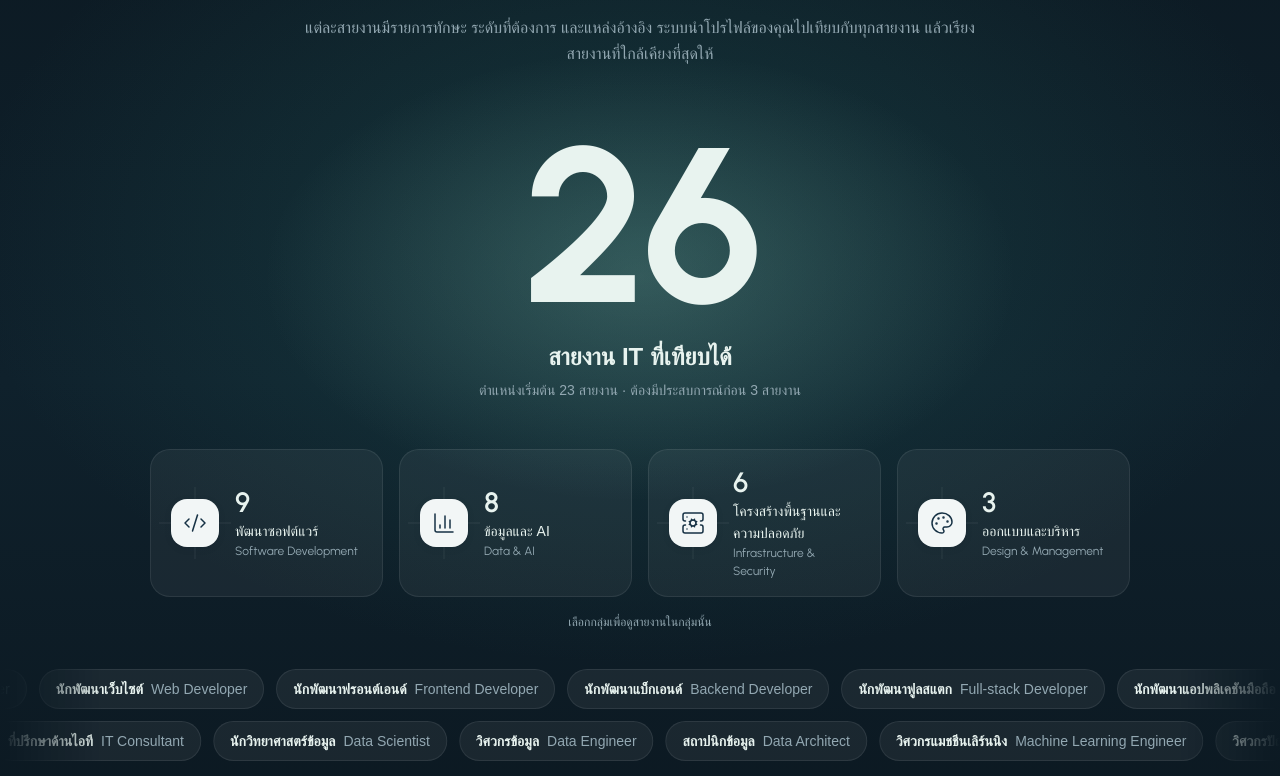
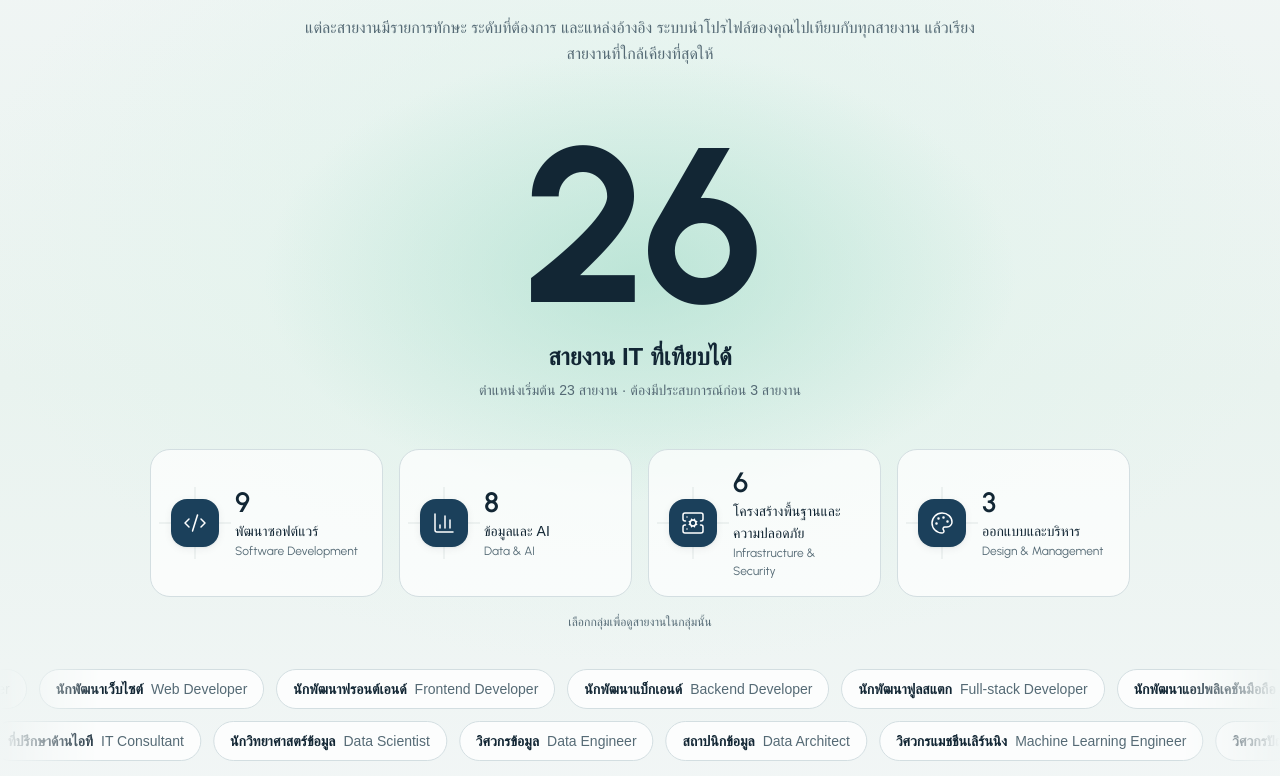
Before and after one commit to sakda1306/Advanced-Topic-in-Computer-Software-Course-Career-Mirror, a Next.js app in the folder web/: page / in a window 1280 px wide. Shown: the part 1704-2480 px from the top of the page. Built offline with nearby package versions, Linux system fonts and the light colour scheme; a web font is replaced by a local one.

Commit message:
feat(web): give the supported roles band a light theme
The band follows the theme toggle: a pale Mist band with slate text and slate icon squares in the light theme, the Night band in the dark theme. Tile, chip and line colours read from variables on .roles-panel.

```diff
--- a/web/app/globals.css
+++ b/web/app/globals.css
@@ -348,39 +348,67 @@
   }
 }
 
-/* Landing roles panel (components/landing/roles-showcase.js), after the
-   reference: a full-width dark Night band with a mint glow behind a large count.
-   It stays dark in both themes, so its colours are fixed here rather than taken
-   from the theme tokens. Text pairs are the dark-theme CIBrand values. */
+/* Landing roles band (components/landing/roles-showcase.js), after the
+   reference: a full-width band with a mint glow behind a large count. Light
+   theme: a pale Mist band with slate text and slate icon squares. Dark theme:
+   the Night band with off-white text and light icon squares. Text pairs use the
+   CIBrand values of each theme. */
 .roles-panel {
+  --roles-fg: #122634;
+  --roles-muted: #556a75;
+  --roles-accent: #2c7a74;
+  --roles-icon-bg: #1b405b;
+  --roles-icon-fg: #ffffff;
+  --roles-tile-bg: rgb(255 255 255 / 0.72);
+  --roles-tile-hover: #ffffff;
+  --roles-tile-edge: #d3dee1;
+  --roles-tile-on-bg: #dff3eb;
+  --roles-tile-on-edge: #2c7a74;
+  --roles-line: rgb(18 38 52 / 0.1);
+  --roles-chip-bg: rgb(255 255 255 / 0.8);
+  --roles-chip-edge: #d3dee1;
+  background:
+    radial-gradient(42% 34% at 50% 44%, rgb(159 217 198 / 0.55), transparent 70%),
+    radial-gradient(70% 60% at 50% 40%, rgb(223 243 235 / 0.9), transparent 75%),
+    linear-gradient(180deg, #f2f6f6 0%, #e9f3ef 55%, #f2f6f6 100%);
+}
+.dark .roles-panel {
   --roles-fg: #e8f3ef;
   --roles-muted: #93a8b2;
   --roles-accent: #9fd9c6;
   --roles-icon-bg: #f2f6f6;
   --roles-icon-fg: #163144;
+  --roles-tile-bg: rgb(255 255 255 / 0.05);
+  --roles-tile-hover: rgb(255 255 255 / 0.08);
+  --roles-tile-edge: rgb(255 255 255 / 0.08);
+  --roles-tile-on-bg: rgb(159 217 198 / 0.14);
+  --roles-tile-on-edge: rgb(159 217 198 / 0.55);
+  --roles-line: rgb(255 255 255 / 0.08);
+  --roles-chip-bg: rgb(255 255 255 / 0.06);
+  --roles-chip-edge: rgb(255 255 255 / 0.08);
   background:
     radial-gradient(42% 34% at 50% 44%, rgb(159 217 198 / 0.22), transparent 70%),
     radial-gradient(70% 60% at 50% 40%, rgb(44 122 116 / 0.28), transparent 75%),
     linear-gradient(180deg, #0c1922 0%, #0f212c 55%, #0c1922 100%);
 }
 .roles-tile {
-  background: rgb(255 255 255 / 0.05);
-  border: 1px solid rgb(255 255 255 / 0.08);
+  background: var(--roles-tile-bg);
+  border: 1px solid var(--roles-tile-edge);
 }
 .roles-tile:hover {
-  background: rgb(255 255 255 / 0.08);
+  background: var(--roles-tile-hover);
 }
 .roles-tile-on,
 .roles-tile-on:hover {
-  background: rgb(159 217 198 / 0.14);
-  border-color: rgb(159 217 198 / 0.55);
+  background: var(--roles-tile-on-bg);
+  border-color: var(--roles-tile-on-edge);
 }
 .roles-crosshair {
-  background: rgb(255 255 255 / 0.08);
+  background: var(--roles-line);
 }
 .roles-chip {
-  background: rgb(255 255 255 / 0.06);
-  border: 1px solid rgb(255 255 255 / 0.08);
+  background: var(--roles-chip-bg);
+  border: 1px solid var(--roles-chip-edge);
 }
 
 /* Landing timeline (components/landing/steps-timeline.js): a soft ring pulses
```
Also changed, not shown: web/components/landing/roles-showcase.js (+3 -4 lines).
